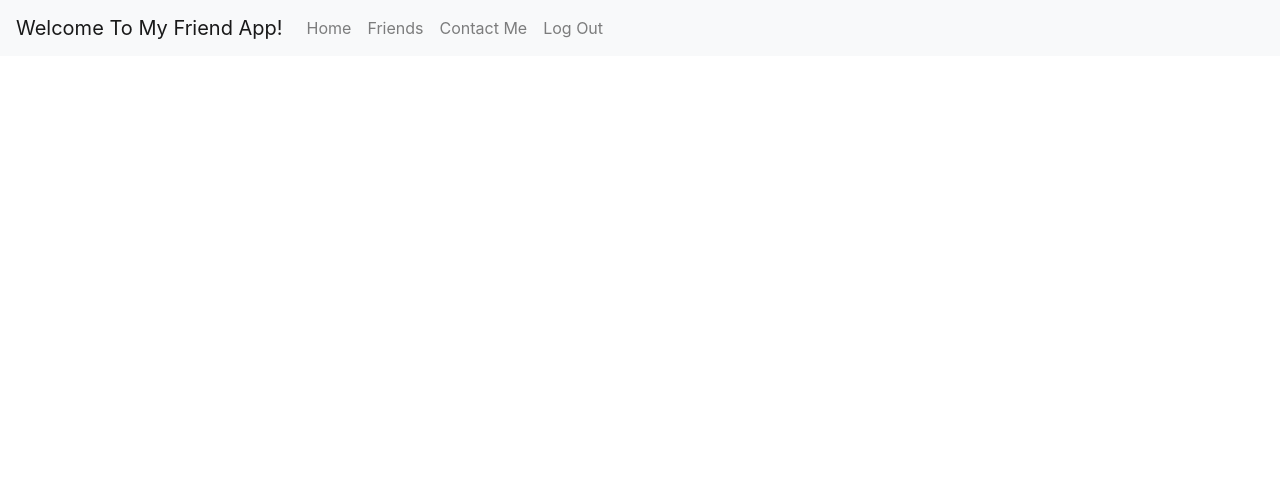
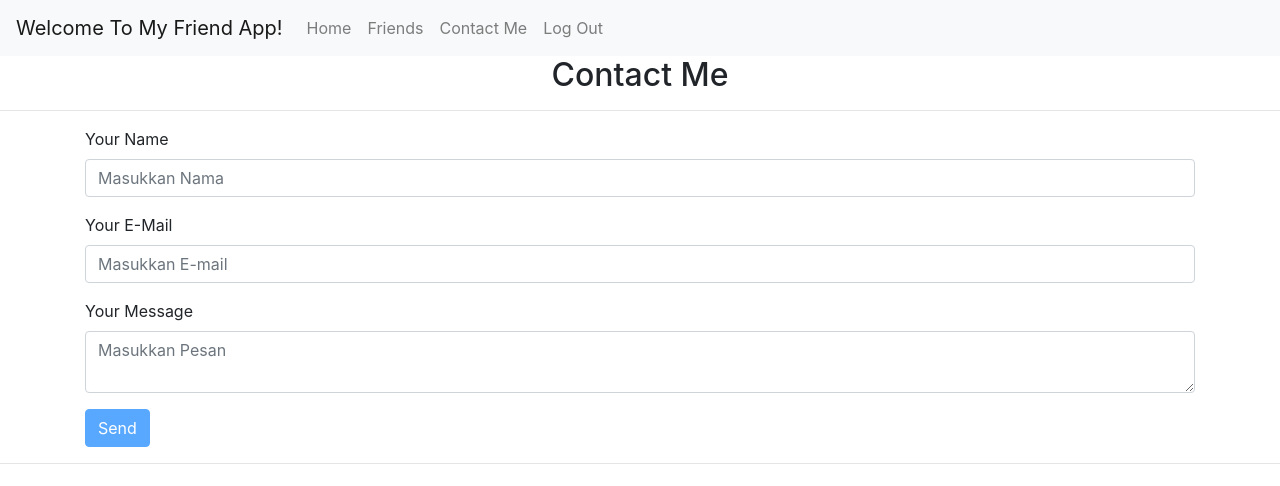
Before and after one commit to FauzanAr/Angular-UAS, an Angular app: page /contact-us in a window 1280 px wide. Shown: the top 486 px of the page. Built offline with nearby package versions, Linux system fonts and the light colour scheme.

Commit message:
Forms in contact-us done, but email validator not yet

```diff
--- a/src/app/contact-us/contact-us.component.html
+++ b/src/app/contact-us/contact-us.component.html
@@ -1 +1,39 @@
 <app-navbar></app-navbar>
+<div class="text-center">
+  <h2>Contact Me</h2>
+</div>
+<hr>
+<div class="container col12">
+  <form [formGroup]="form" >
+    <div class="form-group">
+      <label for="name">Your Name</label>
+        <input formControlName="name" id="name"type="text" class="form-control" placeholder="Masukkan Nama">
+        <div *ngIf="form.get('name').touched && form.get('name').invalid">
+          <small style="color: red;">This field is required</small>
+        </div>
+    </div>
+    <div class="form-group">
+      <label for="email">Your E-Mail</label>
+        <input formControlName="email" type="email" class="form-control" placeholder="Masukkan E-mail">
+          <div *ngIf="form.get('email').touched && form.get('email').invalid">
+            <small style="color: red;">E-Mail is required</small>
+          </div>
+    </div>
+    <div class="form-group">
+      <label for="message">Your Message</label>
+        <textarea formControlName="message" class="form-control" placeholder="Masukkan Pesan"></textarea>
+          <div *ngIf="form.get('message').touched && form.get('message').invalid">
+            <small style="color: red;">This field is required</small>
+          </div>
+    </div>
+    <button type="submit" [disabled]="!form.valid" class="btn btn-primary" (click)="send()">Send</button>
+  </form>
+</div>
+<hr>
+<div class="container" *ngIf="clicked" >
+  <h4>Your Data</h4>
+  <p>Username: {{this.getName().value}}</p>
+  <p>Email: {{this.getEmail().value}}</p>
+  <p>Message: {{this.getMessage().value}}</p>
+  <button type="submit" class="btn btn-danger" (click)="close()">Close</button>
+</div>
--- a/src/app/contact-us/contact-us.component.ts
+++ b/src/app/contact-us/contact-us.component.ts
@@ -1,3 +1,4 @@
+import { FormGroup,FormControl,Validators } from '@angular/forms';
 import { Component, OnInit } from '@angular/core';
 
 @Component({
@@ -6,10 +7,29 @@ import { Component, OnInit } from '@angular/core';
   styleUrls: ['./contact-us.component.css']
 })
 export class ContactUsComponent implements OnInit {
-
+  clicked = false;
+  form = new FormGroup({
+    name: new FormControl('', Validators.required),
+    email: new FormControl('',Validators.required),
+    message: new FormControl('',Validators.required)
+  });
   constructor() { }
 
   ngOnInit() {
   }
 
+  send()
+  {
+    this.clicked=true;
+  }
+
+  close()
+  {
+    this.clicked=false;
+    this.form.reset();
+  }
+
+  getName(){return this.form.get('name');}
+  getEmail(){return this.form.get('email');}
+  getMessage(){return this.form.get('message');}
 }
```
